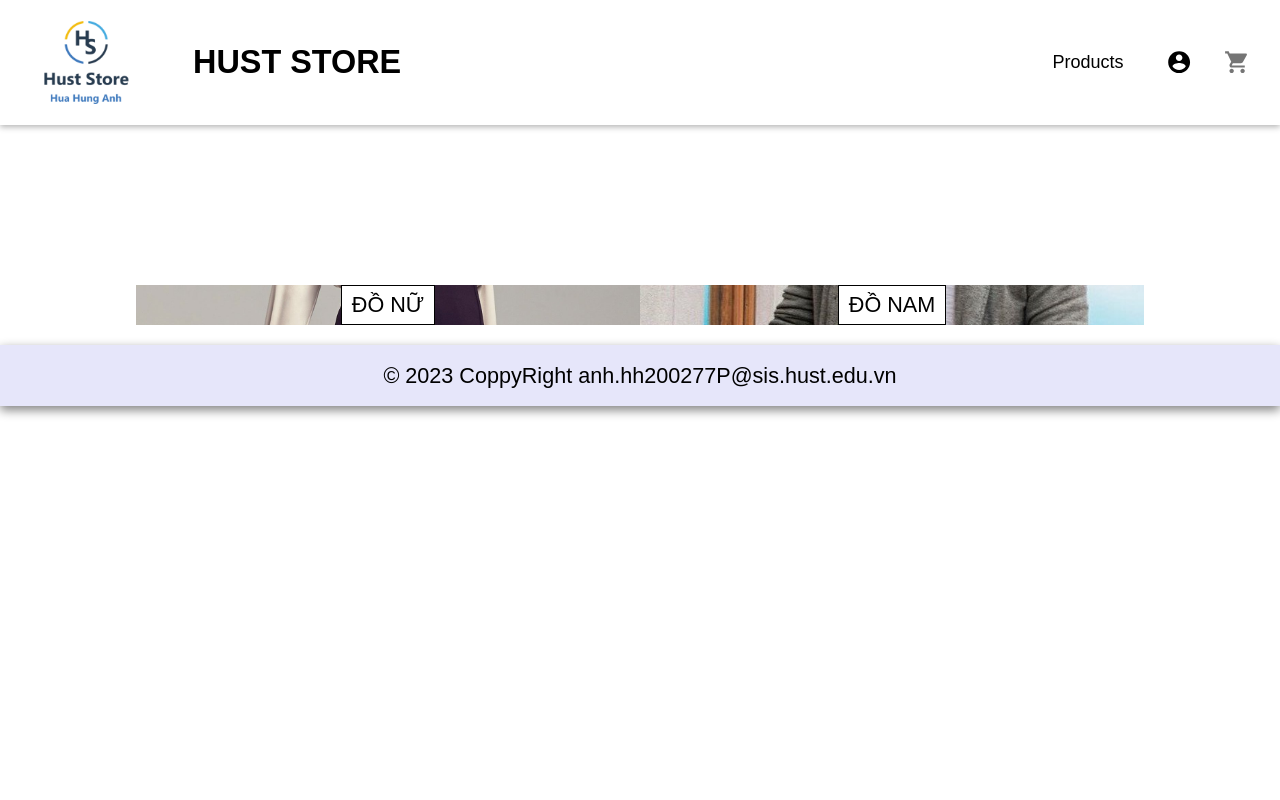
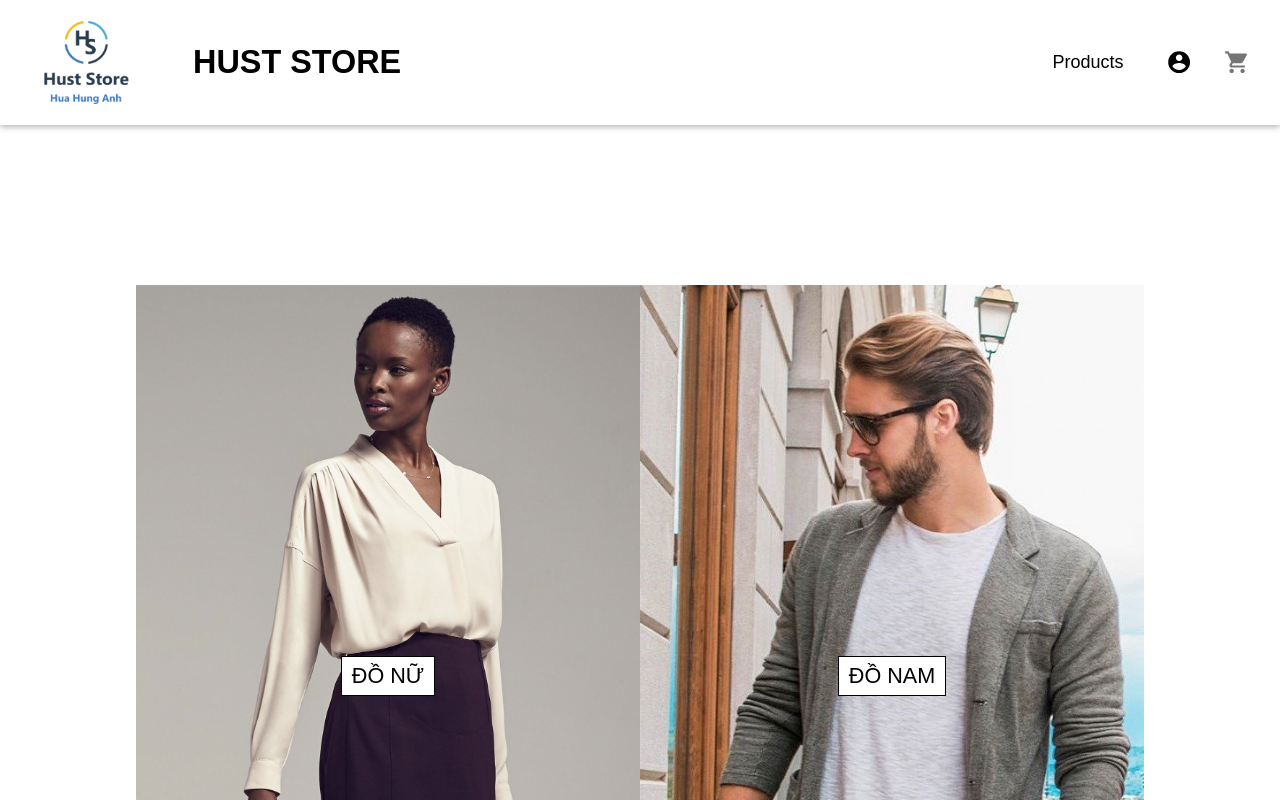
Before and after one commit to huahunganh/hust_store_frontend, a React (Create React App) app: page / in a window 1280 px wide. Shown: the top 800 px of the page. Built offline with nearby package versions, Linux system fonts and the light colour scheme; no server answers.

Commit message:
update final

```diff
--- a/src/default.scss
+++ b/src/default.scss
@@ -45,7 +45,7 @@ a, a:hover {
 
 .main {
   width: 100%;
-  height: auto;
+  height: calc(100% - 6.5rem);
   max-width: 1450px;
   padding: 0 10px;
   margin: 140px auto 0 auto;
```
